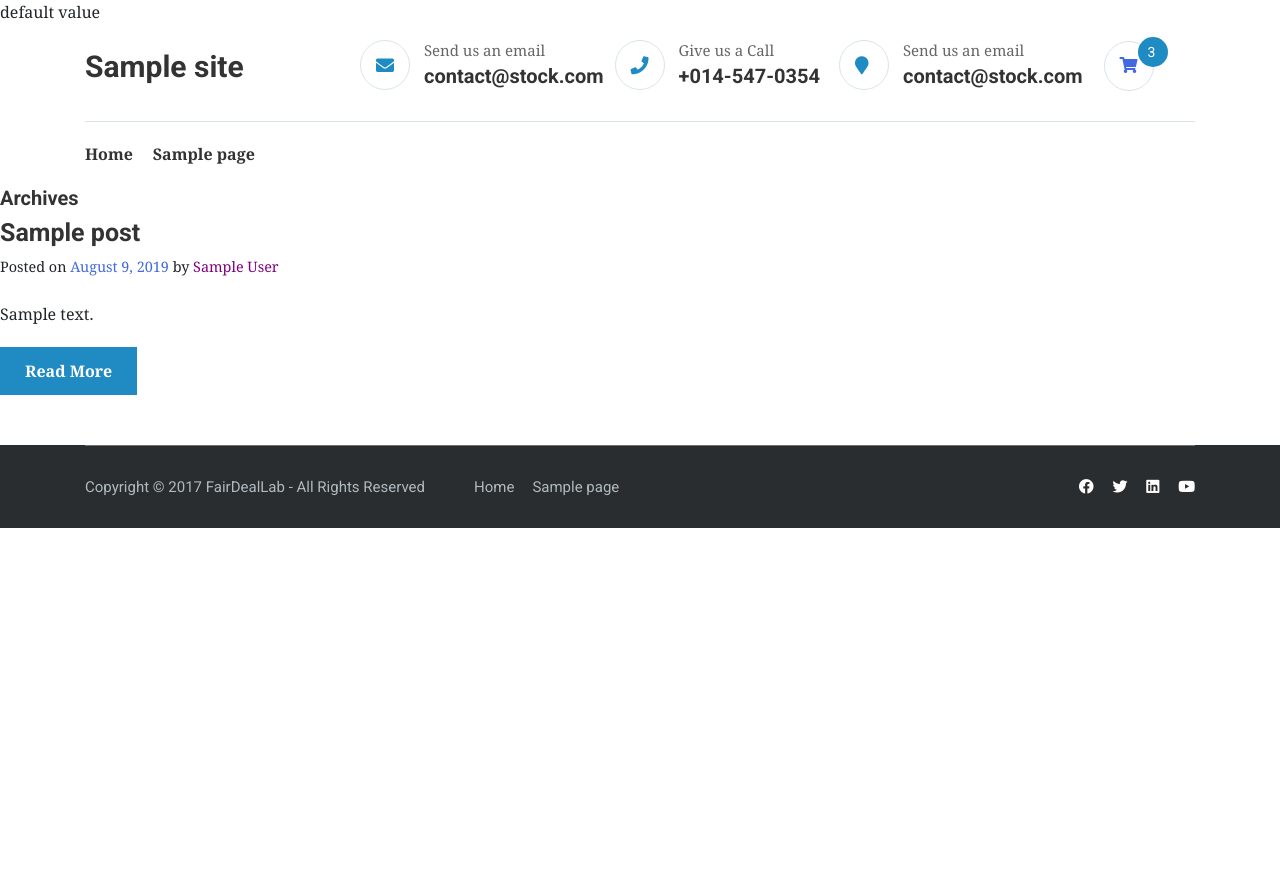
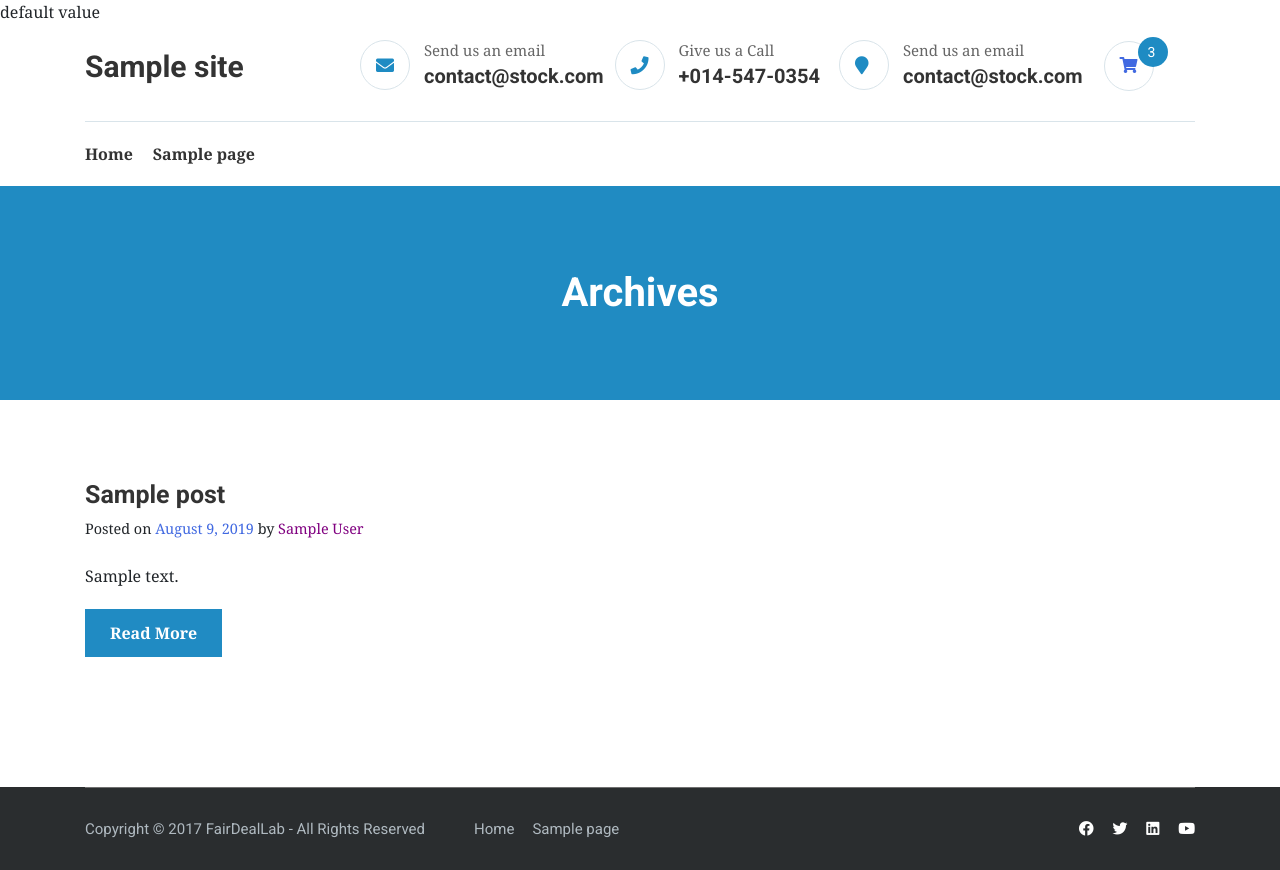
Before and after one commit to shakibdshy/Stock, a WordPress theme: template themes/onlinecoder-strock/archive.php in a window 1280 px wide. Before the commit the page ends 528 px from the top, so only its background shows below. Run offline with PHP 8.4 and a stand-in for WordPress, Linux system fonts and the light colour scheme; the site name, menu and one post (Sample post) are stand-ins, and other content is empty; some libraries are stand-ins or nearby versions.

Commit message:
archive.php update

```diff
--- a/themes/onlinecoder-strock/archive.php
+++ b/themes/onlinecoder-strock/archive.php
@@ -10,28 +10,32 @@
 get_header();
 ?>
 
-	<div id="primary" class="content-area">
-		<main id="main" class="site-main">
-
-		<?php if ( have_posts() ) : ?>
-
-			<header class="page-header">
+	<div <?php if(has_post_thumbnail()) : ?>style="background-image: url(<?php the_post_thumbnail_url('large')?>)"<?php endif; ?> class="stock-breadcrumb-area">
+		<div class="container">
+			<div class="row">
+				<div class="col-xl-12">
+				<h1>
 					<?php
 						the_archive_title( '<h1 class="page-title">', '</h1>' );
 						the_archive_description( '<div class="archive-description">', '</div>' );
 					?>
-			</header><!-- .page-header -->
+				</h1>
+				<?php if(function_exists('bcn_display')) bcn_display(); ?>
+				</div>
+			</div>
+		</div>
+	</div>
+
+	<div class="stock-internal-area section-enable-padding">
+		<div class="container">
+			<div class="row">
+				<div class="col-md-8">
+					<?php if ( have_posts() ) : ?>
 
 					<?php
 					/* Start the Loop */
 					while ( have_posts() ) :
 						the_post();
-
-				/*
-				 * Include the Post-Type-specific template for the content.
-				 * If you want to override this in a child theme, then include a file
-				 * called content-___.php (where ___ is the Post Type name) and that will be used instead.
-				 */
 						get_template_part( 'template-parts/content', get_post_type() );
 
 					endwhile;
@@ -44,10 +48,11 @@ get_header();
 
 					endif;
 					?>
-
-		</main><!-- #main -->
-	</div><!-- #primary -->
+				</div>
+				<?php get_sidebar();?>
+			</div>
+		</div>
+	</div>
 
 <?php
-get_sidebar();
 get_footer();
```
Lines whose indentation alone changed are shown as unchanged.
